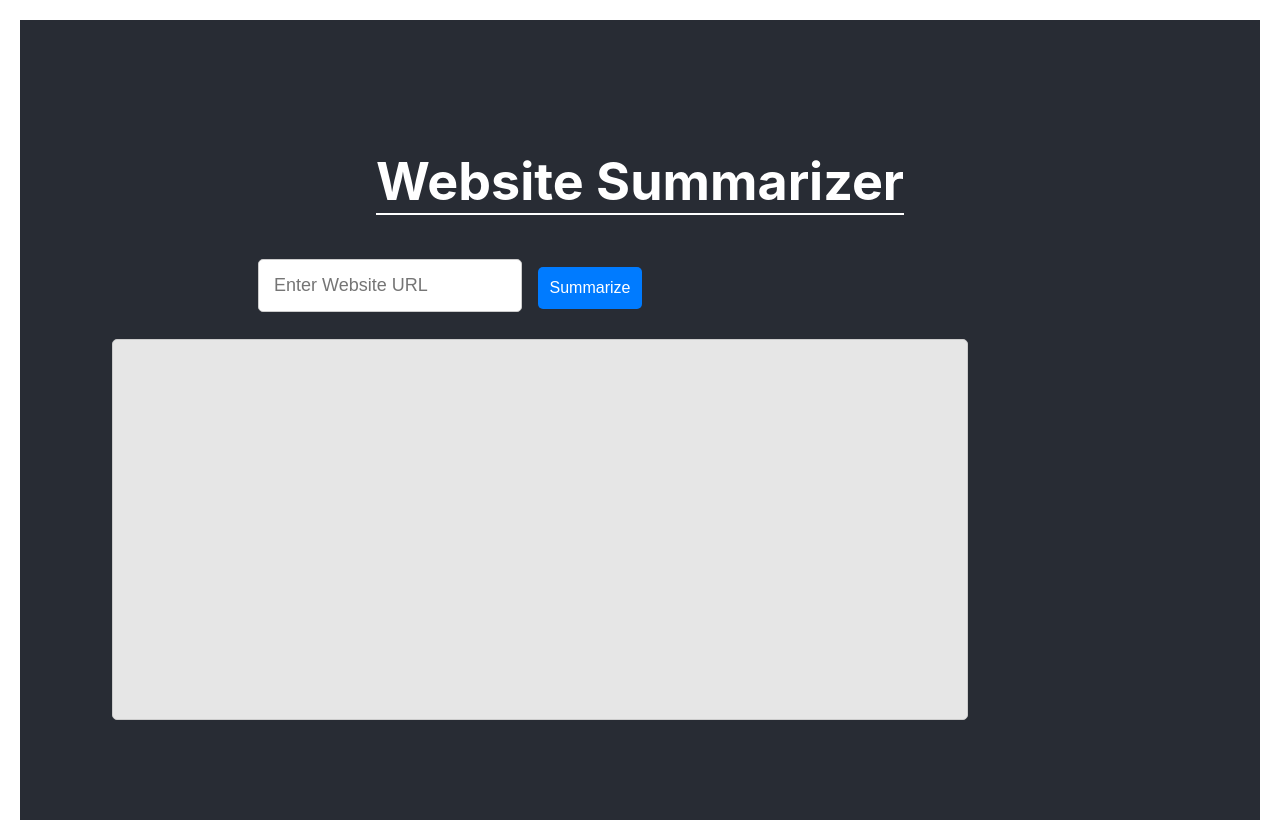
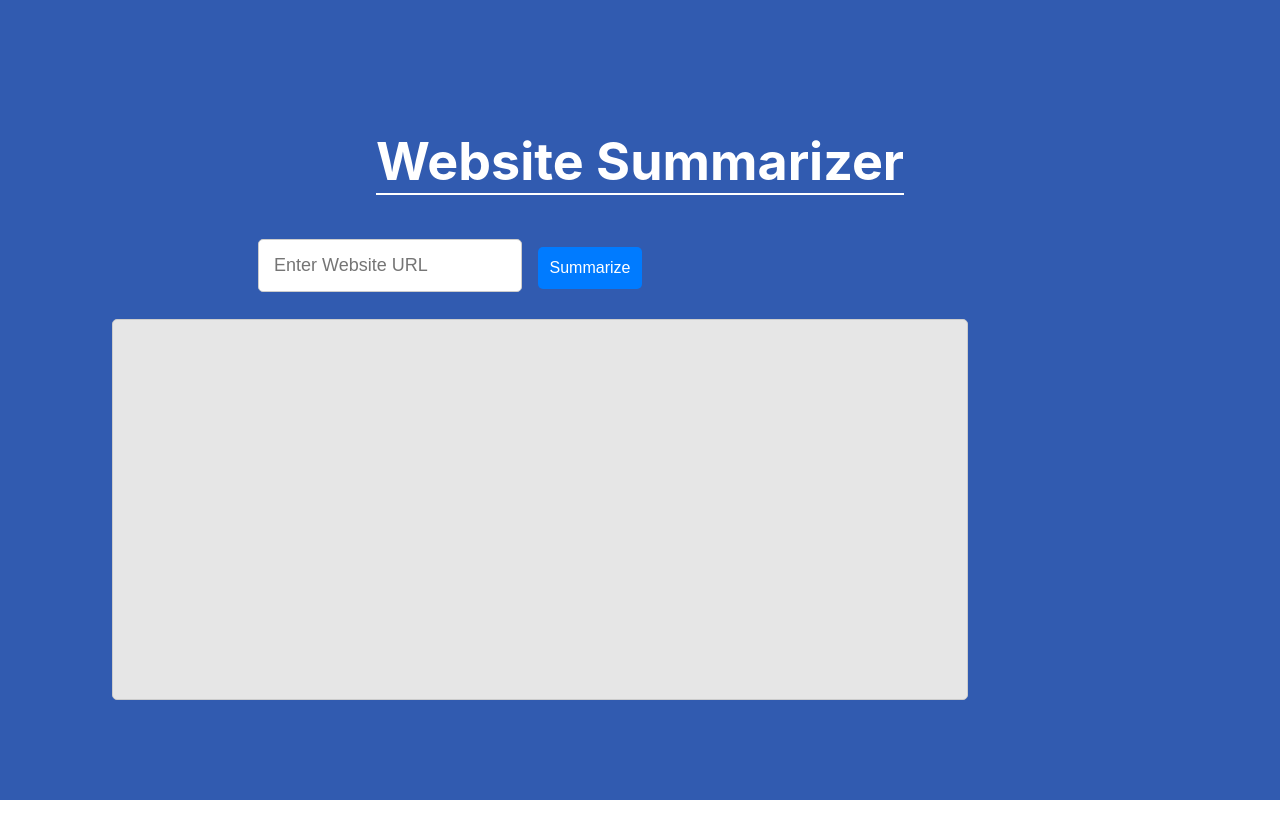
Before and after one commit to ChristyPan/CosmicGist, a React (Create React App) app in the folder website/: page / in a window 1280 px wide. After the commit the page ends 800 px from the top, so only its background shows below. Built offline with nearby package versions, Linux system fonts and the light colour scheme.

Commit message:
background

```diff
--- a/website/src/App.css
+++ b/website/src/App.css
@@ -14,7 +14,7 @@
 }
 
 .App-header {
-  background-color: #282c34;
+  background-color: #315bb0;
   min-height: 100vh;
   display: flex;
   flex-direction: column;
--- a/website/src/App.js
+++ b/website/src/App.js
@@ -2,6 +2,7 @@ import './App.css';
 
 import React, { useState, useEffect } from 'react';
 import axios from 'axios';
+import background from "./WallPaper.jpg";
 
 
 function App() {
@@ -44,7 +45,7 @@ function App() {
   };
 
   return (
-    <div className="App" style={{ padding: '20px' }}>
+    <div className="App" style={{backgroundImage: `url(${background})`, backgroundSize: 'auto', position: 'relative'}}>
       <header className="App-header">
         <h1 style={{ marginTop: '-10px', borderBottom: '2px solid #fff' }}>Website Summarizer</h1>
 
```
Also changed, not shown: website/src/WallPaper.jpg (added).
